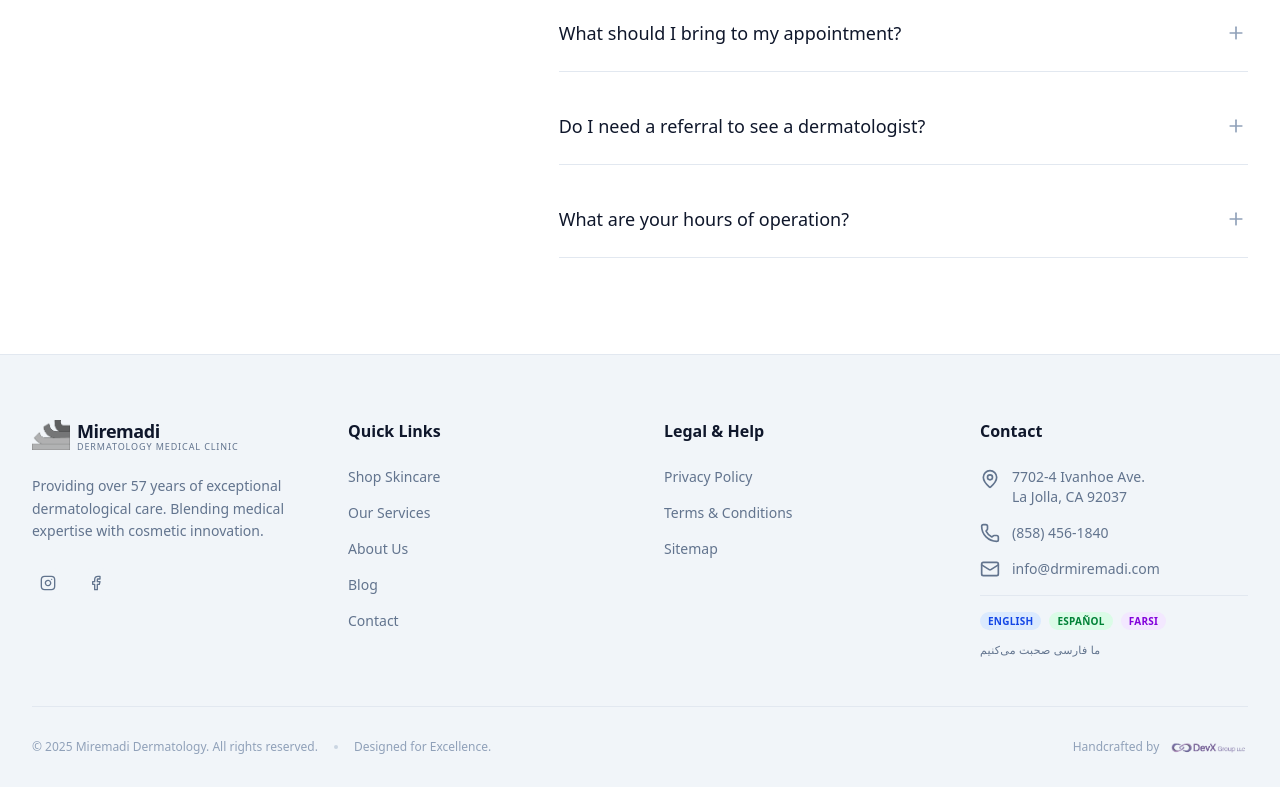
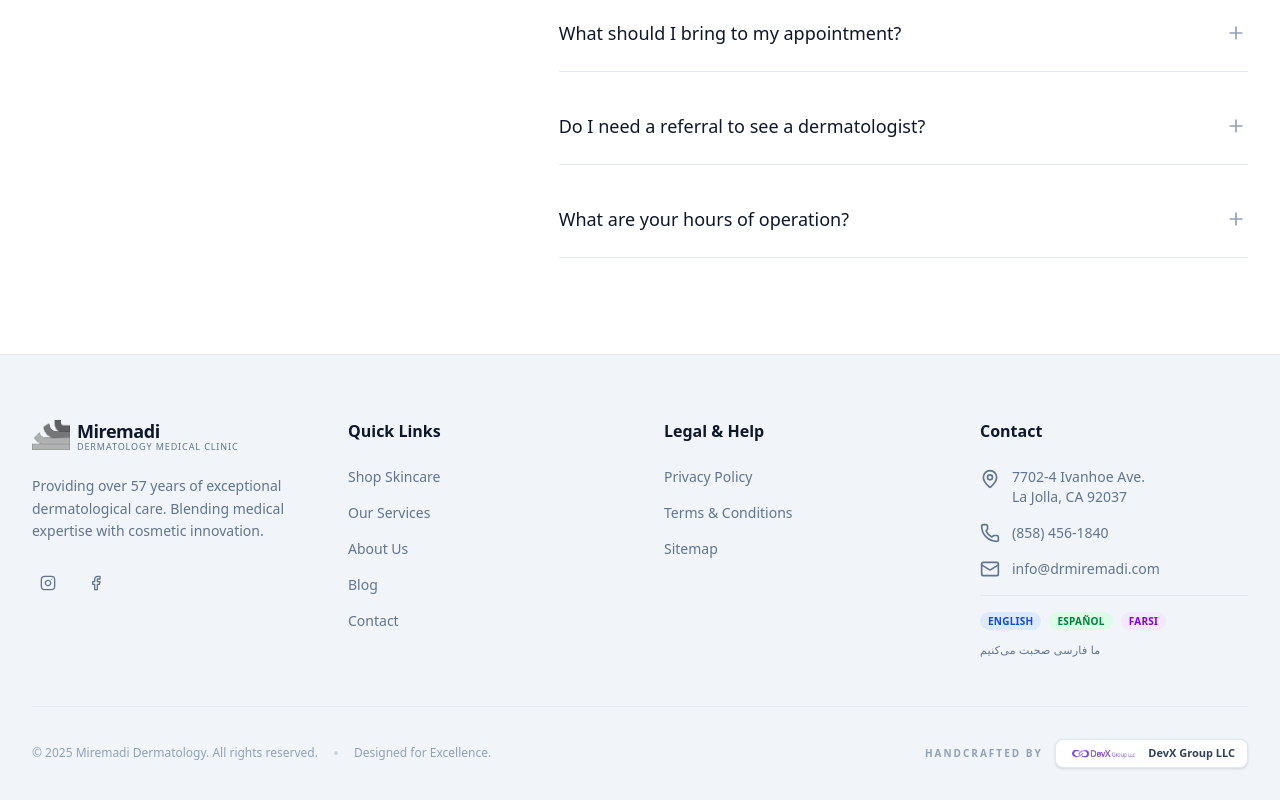
Before and after one commit to DevXGroup/Miremadi-Dermatology-Web, a React (Vite) app: page / in a window 1280 px wide. Shown: the part 5555-6355 px from the top of the page. Built offline with nearby package versions, Linux system fonts and the light colour scheme; no server answers; a web font is replaced by a local one.

Commit message:
Enhance DevX Group attribution in footer and finalize informative MVP

```diff
--- a/src/components/layout/Footer.tsx
+++ b/src/components/layout/Footer.tsx
@@ -98,19 +98,24 @@ export const Footer = () => {
                         <p>Designed for Excellence.</p>
                     </div>
 
+                    <div className="flex items-center gap-3">
+                        <span className="text-[10px] uppercase tracking-[0.2em] font-bold text-slate-400 dark:text-slate-500">Handcrafted by</span>
                         <a
                             href="https://devxgroup.io"
                             target="_blank"
                             rel="noopener noreferrer"
-                        className="flex items-center gap-2 group hover:text-slate-600 dark:hover:text-slate-200 transition-colors"
+                            className="flex items-center gap-2.5 group py-1.5 px-3 bg-white dark:bg-slate-800 rounded-lg shadow-sm border border-slate-200 dark:border-slate-700 hover:border-primary/30 transition-all duration-300"
                         >
-                        <span className="font-medium">Handcrafted by</span>
                             <img
                                 src="/devx-logo.webp"
-                            alt="DevX Group LLC Software Company"
-                            className="h-4 w-auto opacity-70 group-hover:opacity-100 transition-opacity grayscale-[0.5] group-hover:grayscale-0"
+                                alt="DevX Group"
+                                className="h-3.5 w-auto opacity-80 group-hover:opacity-100 transition-opacity"
                             />
+                            <span className="text-[11px] font-bold text-slate-700 dark:text-slate-200 group-hover:text-primary transition-colors">
+                                DevX Group LLC
+                            </span>
                         </a>
+                    </div>
                 </div>
             </div>
         </footer>
```
Lines whose indentation alone changed are shown as unchanged.
